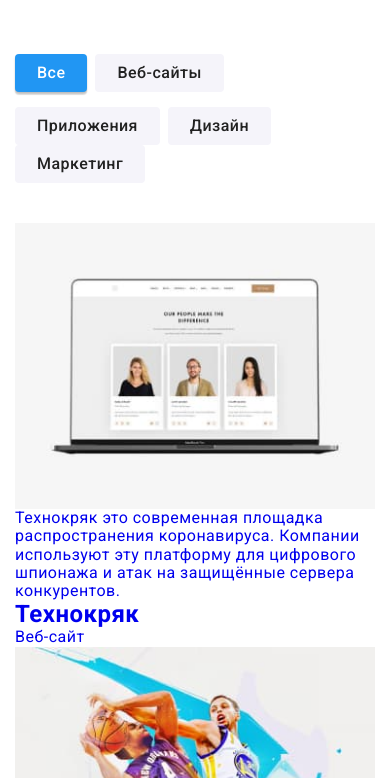
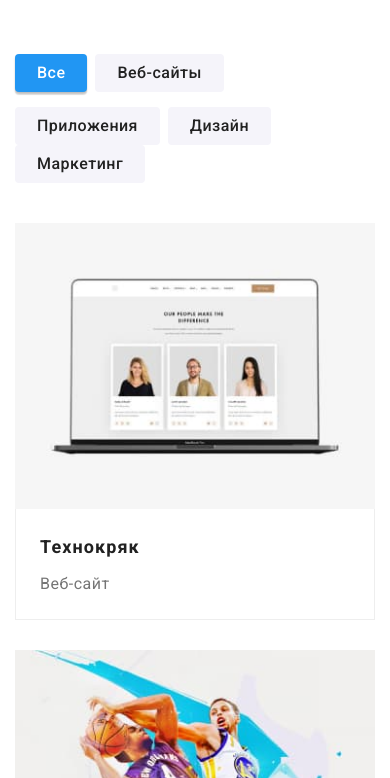
Before and after one commit to Dmitry-Karas/WebStudio, a plain HTML site: page portfolio.html in a window 390 px wide. Shown: the part 66-844 px from the top of the page. Drawn offline with nearby package versions, Linux system fonts and the light colour scheme.

Commit message:
Адаптивность сетки портфолио

```diff
--- a/sass/components/_portfolio__card-set.scss
+++ b/sass/components/_portfolio__card-set.scss
@@ -1,88 +1,103 @@
-// .portfolio__card-set {
-//   display: flex;
-//   flex-wrap: wrap;
-//   margin-top: calc(-1 * var(--card-set-gap));
-//   margin-left: calc(-1 * var(--card-set-gap));
-// }
+.portfolio__card-set {
+  @media screen and (min-width: 768px) {
+    display: flex;
+    flex-wrap: wrap;
+    margin-top: calc(-1 * var(--card-set-gap));
+    margin-left: calc(-1 * var(--card-set-gap));
+  }
+}
 
-// .portfolio__card-item {
-//   flex-basis: calc(100% / 3 - var(--card-set-gap));
-//   margin-top: var(--card-set-gap);
-//   margin-left: var(--card-set-gap);
-// }
+.portfolio__card-item {
+  @media screen and (max-width: 767px) {
+    margin-bottom: var(--card-set-gap);
+  }
 
-// .portfolio__card-link {
-//   display: block;
+  @media screen and (min-width: 768px) {
+    margin-top: var(--card-set-gap);
+    margin-left: var(--card-set-gap);
+  }
 
-//   transition: color 250ms var(--timing-function),
-//     box-shadow 250ms var(--timing-function);
+  @media screen and (min-width: 768px) and (max-width: 1199px) {
+    flex-basis: calc(100% / 2 - var(--card-set-gap));
+  }
 
-//   &:hover,
-//   &:focus {
-//     box-shadow: 0px 1px 1px rgba(0, 0, 0, 0.12), 0px 4px 4px rgba(0, 0, 0, 0.06),
-//       1px 4px 6px rgba(0, 0, 0, 0.16);
-//   }
-// }
+  @media screen and (min-width: 1200px) {
+    flex-basis: calc(100% / 3 - var(--card-set-gap));
+  }
+}
 
-// .portfolio__card-thumb {
-//   position: relative;
-//   overflow: hidden;
-// }
+.portfolio__card-link {
+  display: block;
 
-// .portfolio__card-thumb-overlay {
-//   position: absolute;
-//   left: 0;
-//   top: 0;
+  transition: color 250ms var(--timing-function),
+    box-shadow 250ms var(--timing-function);
 
-//   display: flex;
-//   justify-content: center;
-//   align-items: center;
-//   width: 100%;
-//   height: 100%;
-//   background-color: rgba(33, 150, 243, 0.9);
+  &:hover,
+  &:focus {
+    box-shadow: 0px 1px 1px rgba(0, 0, 0, 0.12), 0px 4px 4px rgba(0, 0, 0, 0.06),
+      1px 4px 6px rgba(0, 0, 0, 0.16);
+  }
+}
 
-//   transition: color 250ms var(--timing-function),
-//     transform 250ms var(--timing-function);
-//   transform: translateY(100%);
+.portfolio__card-thumb {
+  position: relative;
+  overflow: hidden;
+}
 
-//   .portfolio__card-link:hover &,
-//   .portfolio__card-link:focus & {
-//     transform: translateY(0);
-//   }
-// }
+.portfolio__card-thumb-overlay {
+  position: absolute;
+  left: 0;
+  top: 0;
 
-// .portfolio__card-descr {
-//   width: 322px;
-//   font-weight: 400;
-//   font-size: 18px;
-//   line-height: 1.56;
-//   letter-spacing: 0.03em;
+  display: flex;
+  justify-content: center;
+  align-items: center;
+  width: 100%;
+  height: 100%;
+  background-color: rgba(33, 150, 243, 0.9);
 
-//   color: var(--white-text-color);
-// }
+  transition: color 250ms var(--timing-function),
+    transform 250ms var(--timing-function);
+  transform: translateY(100%);
 
-// .porftolio__card-wrapper {
-//   padding-top: 20px;
-//   padding-right: 24px;
-//   padding-bottom: 20px;
-//   padding-left: 24px;
-//   border-left: 1px solid var(--border-color);
-//   border-right: 1px solid var(--border-color);
-//   border-bottom: 1px solid var(--border-color);
-// }
+  .portfolio__card-link:hover &,
+  .portfolio__card-link:focus & {
+    transform: translateY(0);
+  }
+}
 
-// .portfolio__card-title {
-//   margin-bottom: 4px;
+.portfolio__card-descr {
+  width: 322px;
+  font-weight: 400;
+  font-size: 18px;
+  line-height: 1.56;
+  letter-spacing: 0.03em;
 
-//   font-weight: 700;
-//   font-size: 18px;
-//   line-height: 2;
-//   letter-spacing: 0.06em;
-//   color: var(--title-text-color);
-// }
+  color: var(--white-text-color);
+}
 
-// .portfolio__card-text {
-//   font-size: 16px;
-//   line-height: 1.87;
-//   color: var(--primary-text-color);
-// }
+.porftolio__card-wrapper {
+  padding-top: 20px;
+  padding-right: 24px;
+  padding-bottom: 20px;
+  padding-left: 24px;
+  border-left: 1px solid var(--border-color);
+  border-right: 1px solid var(--border-color);
+  border-bottom: 1px solid var(--border-color);
+}
+
+.portfolio__card-title {
+  margin-bottom: 4px;
+
+  font-weight: 700;
+  font-size: 18px;
+  line-height: 2;
+  letter-spacing: 0.06em;
+  color: var(--title-text-color);
+}
+
+.portfolio__card-text {
+  font-size: 16px;
+  line-height: 1.87;
+  color: var(--primary-text-color);
+}
```
Also changed, not shown: css/portfolio.css, css/portfolio.min.css, 2 other files.
